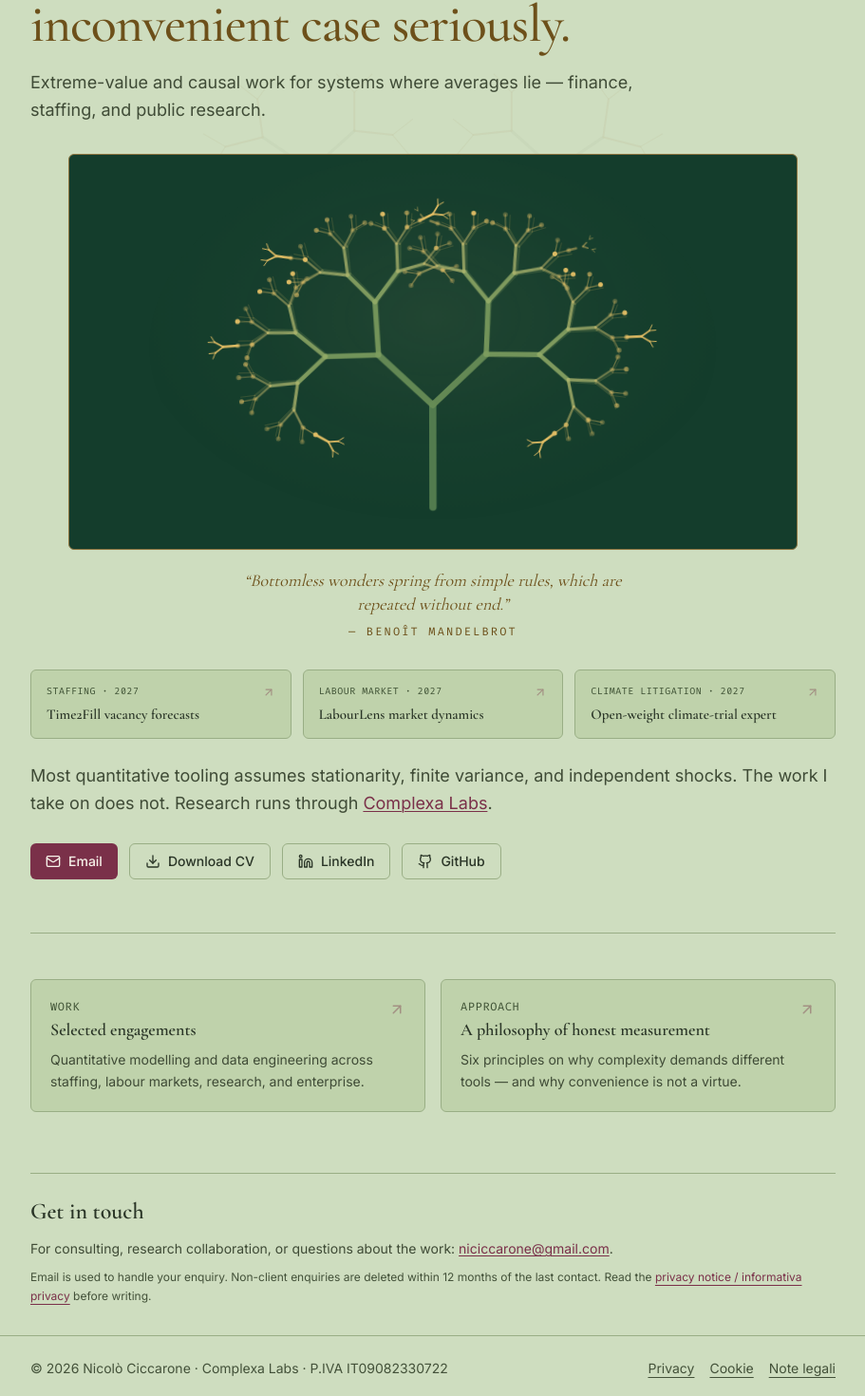
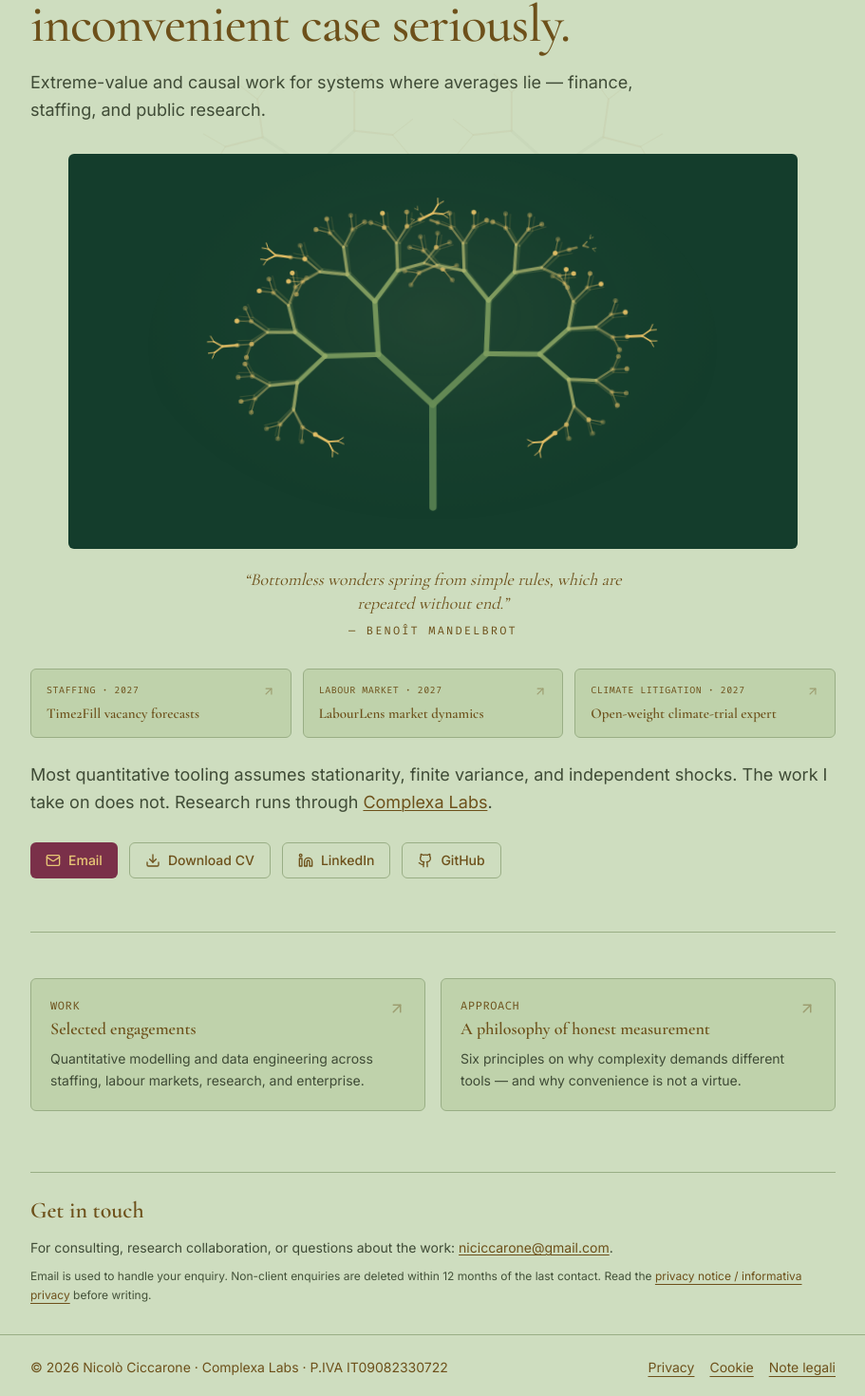
Before and after one commit to nclcc/nclcc.github.io, a Next.js app: page / in a window 1280 px wide. Shown: the part 234-1704 px from the top of the page at 95% size, without its empty margins (184-1095 px from the left). Built offline with nearby package versions, Linux system fonts and the light colour scheme.

Commit message:
Remove hero outline and unify non-body text in pale yellow

```diff
--- a/app/globals.css
+++ b/app/globals.css
@@ -11,7 +11,7 @@
   --text-secondary: #3F4B36;
   --text-muted: #435139;
   --action-bordeaux: #7A3049;
-  --action-foreground: #F7F3EA;
+  --action-foreground: #E8C776;
   --focus-ring: #642F3D;
   --action-bordeaux-hover: #602237;
   --sage: #7B8B70;
@@ -30,11 +30,11 @@
   --bk-cream-lt: var(--surface-linen);
   --bk-cream-dk: var(--surface-hover);
   --bk-green: var(--action-bordeaux);
-  --bk-green-dk: var(--text-espresso);
+  --bk-green-dk: var(--hero-accent);
   --bk-green-lt: var(--brass);
-  --bk-eyebrow: var(--sage-text);
-  --bk-sienna: var(--action-bordeaux);
-  --bk-sienna-lt: var(--action-bordeaux-hover);
+  --bk-eyebrow: var(--hero-accent);
+  --bk-sienna: var(--hero-accent);
+  --bk-sienna-lt: var(--hero-accent);
   --bk-ink: var(--text-espresso);
   --bk-ink-mid: var(--text-secondary);
   --bk-ink-lt: var(--text-muted);
@@ -49,8 +49,8 @@
   --text-espresso: #F0EBD5;
   --text-secondary: #D1DCC6;
   --text-muted: #B4C7A2;
-  --action-bordeaux: #9C445D;
-  --action-bordeaux-hover: #B0526D;
+  --action-bordeaux: #7A3049;
+  --action-bordeaux-hover: #81304A;
   --sage: #ACC58B;
   --sage-text: #B9D29C;
   --brass: #C9A650;
@@ -60,8 +60,8 @@
   --hero-rule: #8D7540;
   --border-linen: #416448;
   --focus-ring: #CDBB8E;
-  --bk-sienna: #E2B1BD;
-  --bk-sienna-lt: #F0C9D2;
+  --bk-sienna: var(--hero-accent);
+  --bk-sienna-lt: var(--hero-accent);
   --chart-observed: #C48496;
   --chart-uncertainty: rgb(154 174 137 / 18%);
 }
@@ -76,7 +76,7 @@
   border: 1px solid var(--bk-rule);
   border-radius: 50%;
   background: transparent;
-  color: var(--bk-ink);
+  color: var(--hero-accent);
   cursor: pointer;
   transition: background-color 160ms ease;
 }
@@ -129,6 +129,7 @@ html, body {
 
 /* Editorial typography with quiet, consistent interface details. */
 h1, h2, h3 { text-wrap: balance; }
+a { color: var(--hero-accent); }
 p { text-wrap: pretty; }
 a, button { -webkit-tap-highlight-color: rgb(100 47 61 / 12%); }
 .site-wordmark {
@@ -152,6 +153,7 @@ a, button { -webkit-tap-highlight-color: rgb(100 47 61 / 12%); }
 ::-webkit-scrollbar-thumb:hover { background: var(--bk-green-lt); }
 
 /* Long-form prose styling for experience pages */
+.prose-bk :is(h1, h2, h3, h4, h5, h6) { color: var(--hero-accent); }
 .prose-bk {
   color: var(--bk-ink);
   line-height: 1.7;
@@ -169,7 +171,7 @@ a, button { -webkit-tap-highlight-color: rgb(100 47 61 / 12%); }
   font-family: var(--font-serif);
   font-size: 1.25rem;
   font-weight: 600;
-  color: var(--bk-green);
+  color: var(--hero-accent);
   margin: 2rem 0 0.75rem;
 }
 .prose-bk p { margin: 0.9rem 0; }
--- a/app/layout.tsx
+++ b/app/layout.tsx
@@ -76,7 +76,7 @@ export default function RootLayout({ children }: { children: React.ReactNode })
 
               />
             </Link>
-            <nav aria-label="Main navigation" className="site-nav order-3 basis-full justify-between sm:order-none sm:basis-auto sm:ml-auto text-xs sm:text-sm flex gap-2.5 sm:gap-6 min-w-0" style={{ color: "var(--bk-ink-mid)" }}>
+            <nav aria-label="Main navigation" className="site-nav order-3 basis-full justify-between sm:order-none sm:basis-auto sm:ml-auto text-xs sm:text-sm flex gap-2.5 sm:gap-6 min-w-0" style={{ color: "var(--hero-accent)" }}>
               <Link href="/philosophy/" className="hover:opacity-80">Philosophy</Link>
               <Link href="/experience/" className="hover:opacity-80">Experience</Link>
               <Link href="/posts/" className="hover:opacity-80">Posts</Link>
@@ -92,7 +92,7 @@ export default function RootLayout({ children }: { children: React.ReactNode })
         >
           <div
             className="max-w-4xl mx-auto px-6 py-6 text-sm flex flex-col sm:flex-row justify-between gap-2"
-            style={{ color: "var(--bk-ink-lt)" }}
+            style={{ color: "var(--hero-accent)" }}
           >
             <span>© {new Date().getFullYear()} Nicolò Ciccarone · Complexa Labs · P.IVA IT09082330722</span>
             <nav aria-label="Legal information" className="flex flex-wrap gap-x-4 gap-y-2">
--- a/app/page.tsx
+++ b/app/page.tsx
@@ -115,7 +115,7 @@ export default function Home() {
             href="/cv.pdf"
             download
             className="inline-flex items-center gap-2 px-4 py-2 rounded-md text-sm font-medium border transition hover:bg-[var(--bk-cream-dk)]"
-            style={{ borderColor: "var(--bk-rule)", color: "var(--bk-ink)" }}
+            style={{ borderColor: "var(--bk-rule)", color: "var(--hero-accent)" }}
           >
             <Download size={16} /> Download CV
           </a>
@@ -124,7 +124,7 @@ export default function Home() {
             target="_blank"
             rel="noopener noreferrer"
             className="inline-flex items-center gap-2 px-4 py-2 rounded-md text-sm font-medium border transition hover:bg-[var(--bk-cream-dk)]"
-            style={{ borderColor: "var(--bk-rule)", color: "var(--bk-ink)" }}
+            style={{ borderColor: "var(--bk-rule)", color: "var(--hero-accent)" }}
           >
             <Linkedin size={16} /> LinkedIn
           </a>
@@ -133,7 +133,7 @@ export default function Home() {
             target="_blank"
             rel="noopener noreferrer"
             className="inline-flex items-center gap-2 px-4 py-2 rounded-md text-sm font-medium border transition hover:bg-[var(--bk-cream-dk)]"
-            style={{ borderColor: "var(--bk-rule)", color: "var(--bk-ink)" }}
+            style={{ borderColor: "var(--bk-rule)", color: "var(--hero-accent)" }}
           >
             <Github size={16} /> GitHub
           </a>
--- a/app/posts/page.tsx
+++ b/app/posts/page.tsx
@@ -48,7 +48,7 @@ export default function PostsIndex() {
                 <div className="flex-1 min-w-0">
                   <div
                     className="text-[10px] sm:text-xs uppercase tracking-wider font-mono mb-1"
-                    style={{ color: "var(--bk-ink-lt)" }}
+                    style={{ color: "var(--bk-eyebrow)" }}
                   >
                     {formatDate(p.date)}
                   </div>
--- a/components/ExperienceCard.tsx
+++ b/components/ExperienceCard.tsx
@@ -24,7 +24,7 @@ export default function ExperienceCard({ slug, sector, title, summary, tags, per
         <div className="flex-1">
           <div
             className="text-[10px] sm:text-xs uppercase tracking-wider font-mono mb-1 break-words"
-            style={{ color: "var(--bk-ink-lt)" }}
+            style={{ color: "var(--bk-eyebrow)" }}
           >
             {sector}
             {period ? ` · ${period}` : ""}
--- a/components/ExperienceLayout.tsx
+++ b/components/ExperienceLayout.tsx
@@ -28,7 +28,7 @@ export default function ExperienceLayout({
 
       <div
         className="text-[10px] sm:text-xs uppercase tracking-[0.12em] sm:tracking-[0.18em] font-mono mb-3 break-words"
-        style={{ color: "var(--bk-ink-lt)" }}
+        style={{ color: "var(--bk-eyebrow)" }}
       >
         {sector}
       </div>
@@ -40,7 +40,7 @@ export default function ExperienceLayout({
       </h1>
       <div
         className="mt-3 text-sm font-mono"
-        style={{ color: "var(--bk-ink-mid)" }}
+        style={{ color: "var(--bk-eyebrow)" }}
       >
         {role} · {period}
       </div>
--- a/components/FractalTreeHero.tsx
+++ b/components/FractalTreeHero.tsx
@@ -245,10 +245,9 @@ export default function FractalTreeHero({ quote = false }: FractalTreeHeroProps)
           *behind* the hero so the self-drawing animation reads cleanly,
           without the destination state being partly visible through it. */}
       <div
-        className="w-full max-w-md sm:max-w-xl md:max-w-2xl lg:max-w-3xl rounded-md px-4 py-6 sm:px-8 sm:py-8 border"
+        className="w-full max-w-md sm:max-w-xl md:max-w-2xl lg:max-w-3xl rounded-md px-4 py-6 sm:px-8 sm:py-8"
         style={{
           background: "var(--hero-surface)",
-          borderColor: "var(--hero-rule)",
         }}
       >
       <svg
--- a/components/LegalPage.tsx
+++ b/components/LegalPage.tsx
@@ -12,7 +12,7 @@ export default function LegalPage({ title, children, updatedAt = "2026-11-09" }:
       <h1 className="font-serif text-3xl sm:text-4xl font-semibold" style={{ color: "var(--bk-green-dk)" }}>
         {title}
       </h1>
-      <p className="mt-3 text-sm" style={{ color: "var(--bk-ink-lt)" }}>
+      <p className="mt-3 text-sm" style={{ color: "var(--hero-accent)" }}>
         Ultimo aggiornamento: <time dateTime={updatedAt}>{legalDateFormat.format(new Date(`${updatedAt}T12:00:00Z`))}</time>
       </p>
       <nav aria-label="Informazioni legali" className="mt-6 flex flex-wrap gap-4 text-sm">
--- a/components/PhilosophyTabs.tsx
+++ b/components/PhilosophyTabs.tsx
@@ -63,7 +63,7 @@ export default function PhilosophyTabs() {
               onClick={() => setActive(i)}
               className="px-2.5 sm:px-3 py-2 text-xs sm:text-sm font-mono tracking-wide transition border-b-2 -mb-px shrink-0"
               style={{
-                color: isActive ? "var(--bk-green-dk)" : "var(--bk-ink-lt)",
+                color: "var(--hero-accent)",
                 borderBottomColor: isActive ? "var(--bk-sienna)" : "transparent",
                 fontWeight: isActive ? 600 : 400,
               }}
```
Also changed, not shown: context/site-style.md (+4 -2 lines).
